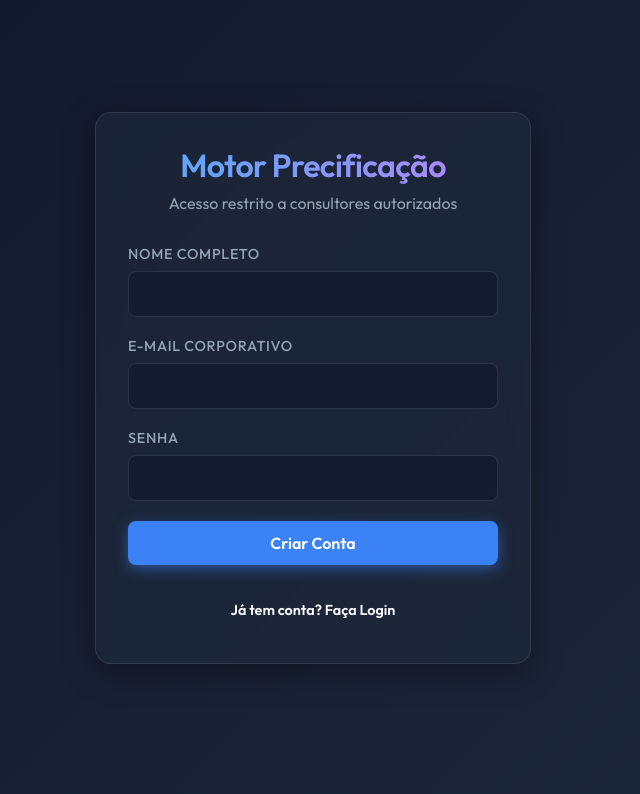
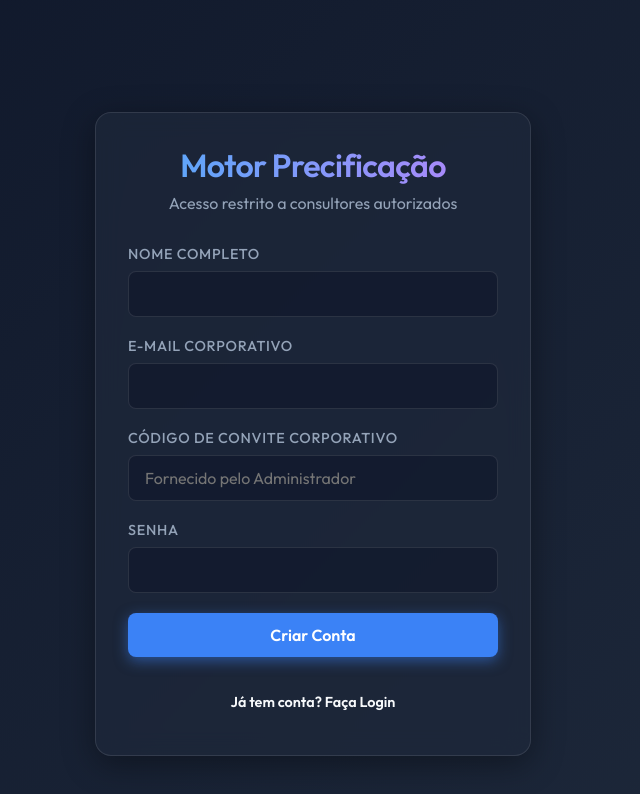
Before and after one commit to ericfloriano/motor-precificacao, a React (Vite) app in the folder frontend/: page / in a window 1280 px wide. Both pictures are taken after a click on the button "Não tem conta? Registre-se aqui". Shown: the top 794 px of the page, without its empty margins (327-967 px from the left). Built offline with nearby package versions, Linux system fonts and the light colour scheme.

Commit message:
feat(auth): adicionando campo de chave corporativa para registro de novos usuarios com validacao via variavel de ambiente

```diff
--- a/frontend/src/components/Auth.jsx
+++ b/frontend/src/components/Auth.jsx
@@ -2,7 +2,7 @@ import React, { useState } from 'react';
 
 export default function Auth({ onLogin }) {
     const [isLogin, setIsLogin] = useState(true);
-    const [form, setForm] = useState({ email: '', password: '', full_name: '' });
+    const [form, setForm] = useState({ email: '', password: '', full_name: '', invite_code: '' });
     const [error, setError] = useState('');
     const [loading, setLoading] = useState(false);
 
@@ -19,7 +19,7 @@ export default function Auth({ onLogin }) {
 
             const payload = isLogin
                 ? { email: form.email, password: form.password, full_name: "admin", is_admin: false }
-                : { email: form.email, password: form.password, full_name: form.full_name, is_admin: false };
+                : { email: form.email, password: form.password, full_name: form.full_name, is_admin: false, invite_code: form.invite_code };
 
             const res = await fetch(`${import.meta.env.VITE_API_URL}${endpoint}`, {
                 method: 'POST',
@@ -84,6 +84,18 @@ export default function Auth({ onLogin }) {
                             required
                         />
                     </div>
+                    {!isLogin && (
+                        <div className="input-group">
+                            <label>Código de Convite Corporativo</label>
+                            <input
+                                type="text"
+                                value={form.invite_code}
+                                onChange={e => setForm({ ...form, invite_code: e.target.value })}
+                                required
+                                placeholder="Fornecido pelo Administrador"
+                            />
+                        </div>
+                    )}
                     <div className="input-group">
                         <label>Senha</label>
                         <input
```
Also changed, not shown: 2 other files (tests, documents, lock files or other folders).
